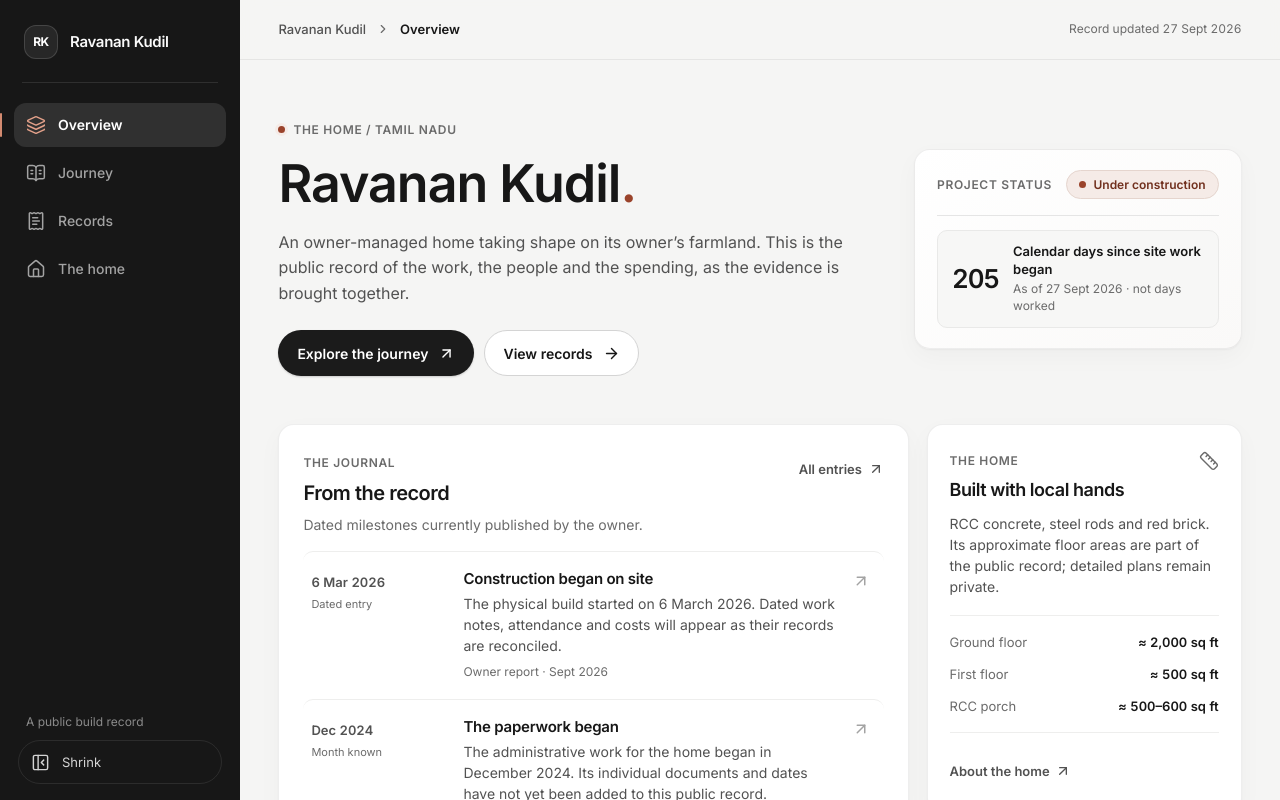
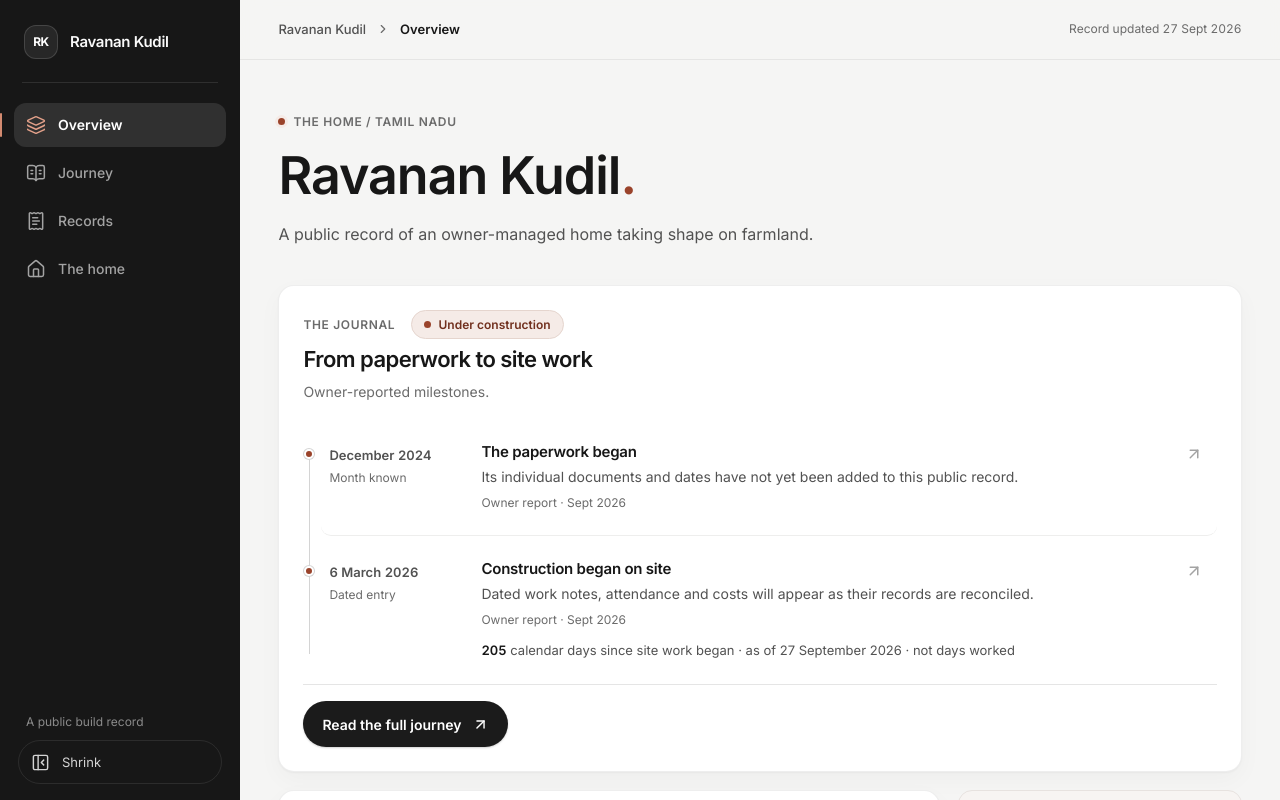
Before and after one commit to ashwingopalsamy/ravanan-kudil, a React (Vite) app: page / in a window 1280 px wide. Shown: the top 800 px of the page. Built offline with nearby package versions, Linux system fonts and the light colour scheme.

Commit message:
Lead overview with dated construction milestones

```diff
--- a/src/components/Journal.tsx
+++ b/src/components/Journal.tsx
@@ -1,13 +1,13 @@
 import { ArrowUpRight, ChevronDown } from "lucide-react";
 import { formatDate, formatSource, sourceTypeLabel, type JournalEntry } from "../lib/records";
 
-export function JournalPreview({ entries }: { entries: JournalEntry[] }) {
+export function JournalPreview({ entries, previewTextById, siteWorkElapsed }: { entries: JournalEntry[]; previewTextById?: Record<string, string>; siteWorkElapsed?: { days: number; asOf: string } }) {
   return (
     <div className="journal-preview-list">
       {entries.map((entry) => (
         <a className="journal-preview-row" href={`#journey/${entry.id}`} key={entry.id}>
-          <div className="journal-date"><time dateTime={entry.date}>{formatDate(entry.date)}</time><span>{entry.date.length === 7 ? "Month known" : "Dated entry"}</span></div>
-          <div className="journal-copy"><h3>{entry.title}</h3><p>{entry.body}</p><span className="source-line">{formatSource(entry.source)}{entry.corrections?.length ? ` · corrected ${formatDate(entry.corrections[entry.corrections.length - 1].date)}` : ""}</span></div>
+          <div className="journal-date"><time dateTime={entry.date}>{formatDate(entry.date, "long")}</time><span>{entry.date.length === 7 ? "Month known" : "Dated entry"}</span></div>
+          <div className="journal-copy"><h3>{entry.title}</h3><p>{previewTextById?.[entry.id] ?? entry.body}</p><span className="source-line">{formatSource(entry.source)}{entry.corrections?.length ? ` · corrected ${formatDate(entry.corrections[entry.corrections.length - 1].date)}` : ""}</span>{siteWorkElapsed && entry.id === "construction-began" && <span className="journal-elapsed"><strong className="tabular-nums">{siteWorkElapsed.days}</strong> calendar days since site work began · as of {formatDate(siteWorkElapsed.asOf, "long")} · not days worked</span>}</div>
           <ArrowUpRight className="journal-arrow" size={18} aria-hidden="true" />
         </a>
       ))}
--- a/src/styles/app.css
+++ b/src/styles/app.css
@@ -165,23 +165,24 @@
 .button--quiet:hover { border-color: #b8b8b8; color: var(--color-ink); background: #fafafa; }
 
 /* Overview */
-.overview-hero { display: grid; grid-template-columns: minmax(0, 1.55fr) minmax(18rem, 0.85fr); align-items: stretch; gap: clamp(1.25rem, 3vw, 2.75rem); padding-block: 0.5rem 2.25rem; }
-.hero-copy { display: flex; flex-direction: column; align-items: flex-start; justify-content: center; padding-block: 0.75rem; }
+.overview-lead { display: grid; grid-template-columns: minmax(0, 0.85fr) minmax(0, 1.15fr); align-items: start; gap: 1.125rem; margin-block-end: 1.125rem; }
+.overview-hero { padding-block: 2rem 0; }
+.hero-copy { display: flex; max-width: 48rem; flex-direction: column; align-items: flex-start; justify-content: center; padding-block: 0.75rem; }
 .hero-copy h1 { margin-block-start: 1rem; font-size: clamp(2.375rem, 2rem + 1.9vw, 3.25rem); letter-spacing: -0.02em; }
 .title-period { color: var(--color-accent); }
 .hero-copy > p { max-width: 58ch; margin-block-start: 1rem; color: var(--color-ink-secondary); font-size: 1rem; line-height: var(--leading-relaxed); }
-.hero-actions { display: flex; flex-wrap: wrap; gap: 0.625rem; margin-block-start: 1.5rem; }
-.hero-history { align-self: center; padding: 1.25rem 1.375rem; border: 1px solid rgb(23 23 23 / 7%); border-radius: var(--radius-card-large); background: linear-gradient(145deg, #fff, #faf9f8); box-shadow: var(--shadow-card); }
-.hero-history-header { display: flex; align-items: center; justify-content: space-between; gap: 0.75rem; padding-block-end: 1rem; border-bottom: 1px solid var(--color-line); }
-.history-elapsed { display: flex; align-items: center; gap: 0.875rem; margin-block-start: 0.875rem; padding: 0.75rem 0.875rem; border: 1px solid #e9e9e8; border-radius: var(--radius-inset); background: #f7f7f6; }
-.history-elapsed > strong { flex: none; color: var(--color-ink); font-size: 1.625rem; font-weight: 600; letter-spacing: -0.045em; line-height: 1; font-variant-numeric: tabular-nums; }
-.history-elapsed > div { display: grid; min-width: 0; gap: 0.1875rem; }
-.history-elapsed > div > span { color: var(--color-ink); font-size: 0.8125rem; font-weight: 560; line-height: 1.35; }
-.history-elapsed small { color: var(--color-ink-muted); font-size: 0.75rem; line-height: 1.4; }
-.overview-columns { display: grid; grid-template-columns: minmax(0, 1.6fr) minmax(17rem, 0.8fr); align-items: start; gap: 1.125rem; }
-.latest-card { min-width: 0; padding: 1.5rem; }
+.chronology-card, .latest-entry-card { min-width: 0; padding: 1.5rem; }
+.chronology-kicker { display: flex; align-items: center; flex-wrap: wrap; gap: 0.625rem 1rem; }
+.chronology-card .card-heading h2 { font-size: 1.375rem; }
+.chronology-footer { display: flex; padding-block-start: 1rem; border-block-start: 1px solid var(--color-line); }
+.latest-entry-card { margin-block-start: 1.125rem; }
 .journal-preview-list { margin-block-start: 1rem; }
+.chronology-card .journal-preview-list { position: relative; padding-inline-start: 1.125rem; }
+.chronology-card .journal-preview-list::before { position: absolute; inset-block: 1.875rem; inset-inline-start: 0.35rem; width: 1px; background: var(--color-line-strong); content: ""; }
 .journal-preview-row { display: grid; grid-template-columns: 8.5rem minmax(0, 1fr) 1.5rem; align-items: start; gap: 1rem; padding: 1.125rem 0.5rem; border-top: 1px solid #eeeeed; border-radius: var(--radius-inset); color: inherit; text-decoration: none; transition: background-color var(--duration-quick) var(--ease-standard), color var(--duration-quick) var(--ease-standard); }
+.chronology-card .journal-preview-row { position: relative; padding-block: 1.5rem; border-top: 0; border-bottom: 1px solid #eeeeed; }
+.chronology-card .journal-preview-row:last-child { border-bottom: 0; }
+.chronology-card .journal-preview-row::before { position: absolute; inset-block-start: 1.875rem; inset-inline-start: -1.0625rem; width: 0.625rem; height: 0.625rem; border: 2px solid var(--color-surface); border-radius: 50%; background: var(--color-accent); box-shadow: 0 0 0 1px var(--color-line-strong); content: ""; }
 .journal-preview-row:hover, .journal-preview-row:focus-visible { color: inherit; background: #f8f7f6; text-decoration: none; }
 .journal-preview-row:focus-visible { outline: var(--focus-width) solid var(--color-focus); outline-offset: 2px; }
 .journal-preview-row :is(time, h3, p, .source-line) { text-decoration: none; }
@@ -190,16 +191,18 @@
 .journal-arrow { transition: color var(--duration-quick) var(--ease-standard), transform var(--duration-quick) var(--ease-standard); }
 .journal-date { display: grid; gap: 0.25rem; padding-block-start: 0.125rem; }
 .journal-date time { color: var(--color-ink-secondary); font-size: 0.8125rem; font-weight: 540; font-variant-numeric: tabular-nums; }
-.journal-date > span { color: var(--color-ink-muted); font-size: 0.6875rem; }
+.journal-date > span { color: var(--color-ink-muted); font-size: 0.75rem; }
 .journal-copy { min-width: 0; }
 .journal-copy h3 { font-size: 0.9375rem; font-weight: 580; letter-spacing: -0.015em; }
-.journal-copy p { margin-block-start: 0.25rem; color: var(--color-ink-secondary); font-size: 0.875rem; line-height: 1.5; }
+.journal-copy p { max-width: 65ch; margin-block-start: 0.25rem; color: var(--color-ink-secondary); font-size: 0.875rem; line-height: 1.5; }
 .source-line { display: block; margin-block-start: 0.5rem; color: var(--color-ink-muted); font-size: 0.75rem; line-height: 1.4; }
+.journal-elapsed { display: block; margin-block-start: 0.75rem; color: var(--color-ink-secondary); font-size: 0.8125rem; line-height: 1.5; }
+.journal-elapsed strong { color: var(--color-ink); font-weight: 600; }
 .journal-arrow { margin-block-start: 0.125rem; color: #a3a3a3; }
-.overview-context { display: grid; gap: 0.875rem; }
+.overview-context { display: grid; grid-template-columns: minmax(0, 1.4fr) minmax(16rem, 0.6fr); align-items: start; gap: 1.125rem; }
 .context-card { padding: 1.375rem; }
 .context-card .card-heading h2 { font-size: 1.125rem; }
-.context-card > p { margin-block-start: 0.75rem; color: var(--color-ink-secondary); font-size: 0.875rem; line-height: 1.5; }
+.context-card > p { max-width: 68ch; margin-block-start: 0.75rem; color: var(--color-ink-secondary); font-size: 0.875rem; line-height: 1.5; }
 .context-facts { display: grid; gap: 0.75rem; margin-block: 1.125rem; padding-block: 1rem; border-block: 1px solid #eeeeed; }
 .context-facts > div { display: flex; align-items: baseline; justify-content: space-between; gap: 0.75rem; }
 .context-facts span { color: var(--color-ink-muted); font-size: 0.8125rem; }
@@ -376,14 +379,13 @@
 
 /* Responsive application shell and record rows */
 @media (max-width: 68rem) {
-  .overview-hero { grid-template-columns: minmax(0, 1.2fr) minmax(17rem, 0.9fr); gap: 1.25rem; }
-  .overview-columns { grid-template-columns: minmax(0, 1.3fr) minmax(16rem, 0.85fr); }
   .journey-layout { grid-template-columns: minmax(0, 1fr) 16rem; }
   .data-row summary { grid-template-columns: 2.5rem minmax(0, 1fr) minmax(5.25rem, auto) minmax(6rem, auto) 1.25rem; gap: 0.625rem; }
 }
 
-@media (min-width: 54.001rem) and (max-width: 68rem) {
-  .overview-hero, .overview-columns { grid-template-columns: minmax(0, 1fr); }
+@media (max-width: 82rem) {
+  .overview-lead { grid-template-columns: minmax(0, 1fr); }
+  .overview-hero { padding-block: 0 0.5rem; }
 }
 
 @media (min-width: 54.001rem) and (max-width: 74rem) {
@@ -415,12 +417,10 @@
   .view-intro-line > div { width: 100%; }
   .view-intro h1 { font-size: clamp(1.75rem, 1.45rem + 1.7vw, 2.25rem); }
   .view-intro p { max-width: 62ch; font-size: 0.9375rem; }
-  .overview-hero { grid-template-columns: minmax(0, 1fr); gap: 1.25rem; padding-block: 0 1.5rem; }
   .hero-copy { padding-block: 0.25rem; }
   .hero-copy h1 { margin-block-start: 0.875rem; font-size: clamp(2.25rem, 1.9rem + 2vw, 3rem); }
   .hero-copy > p { font-size: 0.9375rem; }
-  .hero-history { padding: 1rem 1.125rem; }
-  .overview-columns, .journey-layout, .home-layout { grid-template-columns: minmax(0, 1fr); }
+  .journey-layout, .home-layout { grid-template-columns: minmax(0, 1fr); }
   .overview-context { grid-template-columns: repeat(2, minmax(0, 1fr)); }
   .journey-sidebar { grid-template-columns: repeat(2, minmax(0, 1fr)); }
   .home-aside { grid-template-columns: repeat(2, minmax(0, 1fr)); }
@@ -434,10 +434,8 @@
   .topbar-updated { font-size: 0.75rem; }
   .main-content { padding: 1.25rem 1rem 1.75rem; }
   .app-footer { padding-inline: 1rem; font-size: 0.6875rem; }
-  .hero-actions { width: auto; align-items: flex-start; flex-direction: column; gap: 0.625rem; }
-  .hero-actions .button { flex: none; padding-inline: 1.125rem; font-size: 0.875rem; white-space: nowrap; }
   .overview-context, .journey-sidebar, .home-aside { grid-template-columns: minmax(0, 1fr); }
-  .latest-card, .timeline-surface { padding: 1.125rem; }
+  .chronology-card, .latest-entry-card, .timeline-surface { padding: 1.125rem; }
   .journal-preview-row { grid-template-columns: minmax(0, 1fr) 1.25rem; gap: 0.5rem 0.875rem; padding-block: 1rem; }
   .journal-date { grid-column: 1; grid-row: 1; display: flex; align-items: baseline; gap: 0.5rem; }
   .journal-copy { grid-column: 1; grid-row: 2; }
@@ -515,9 +513,6 @@
 @media (max-width: 22rem) {
   .topbar { gap: 0.5rem; padding-inline: 1rem; }
   .topbar-identity { gap: 0.375rem; }
-  .hero-history-header { align-items: flex-start; flex-direction: column; gap: 0.5rem; }
-  .hero-actions { align-items: stretch; flex-direction: column; }
-  .hero-actions .button { width: 100%; min-height: 2.875rem; flex: none; justify-content: center; white-space: nowrap; }
   .journal-preview-row { padding-inline: 0.375rem; }
   .journal-date { flex-wrap: wrap; }
   .data-row summary { grid-template-columns: 2.25rem minmax(0, 1fr) minmax(5.25rem, 5.75rem) 1rem; gap: 0.5rem; }
--- a/src/views/OverviewView.tsx
+++ b/src/views/OverviewView.tsx
@@ -1,37 +1,39 @@
-import { ArrowRight, ArrowUpRight, CircleHelp, HardHat, ReceiptText, Ruler, Truck } from "lucide-react";
+import { ArrowUpRight, CircleHelp, HardHat, ReceiptText, Ruler, Truck } from "lucide-react";
 import { JournalPreview } from "../components/Journal";
 import { elapsedCalendarDays, formatArea, formatDate, sortedEntries, type PublicRecords } from "../lib/records";
 
 export function OverviewView({ records }: { records: PublicRecords }) {
   const entries = sortedEntries(records);
+  const milestoneEntries = records.entries
+    .filter((entry) => entry.id === "paperwork-began" || entry.id === "construction-began")
+    .sort((a, b) => a.date.localeCompare(b.date));
+  const latestEntry = entries.find((entry) => entry.id !== "paperwork-began" && entry.id !== "construction-began");
   const { project } = records;
   const daysElapsed = elapsedCalendarDays(project.constructionStarted, records.publishedAt);
   const recordedTransactions = records.finance.filter((item) => item.kind === "payment" || item.kind === "refund").length;
   return (
     <>
+      <div className="overview-lead">
         <section className="overview-hero" aria-labelledby="overview-title">
           <div className="hero-copy">
             <div className="eyebrow"><span className="eyebrow-mark" aria-hidden="true" /> The home / Tamil Nadu</div>
             <h1 id="overview-title">Ravanan Kudil<span className="title-period">.</span></h1>
-          <p>An owner-managed home taking shape on its owner’s farmland. This is the public record of the work, the people and the spending, as the evidence is brought together.</p>
-          <div className="hero-actions"><a className="button button--primary" href="#journey">Explore the journey <ArrowUpRight size={17} aria-hidden="true" /></a><a className="button button--quiet" href="#records">View records <ArrowRight size={17} aria-hidden="true" /></a></div>
-        </div>
-        <div className="hero-history" aria-label="Project status and elapsed calendar days">
-          <div className="hero-history-header"><span className="overline">Project status</span><span className="status-pill status-pill--active"><span className="status-pulse" /> Under construction</span></div>
-          <div className="history-elapsed"><strong className="tabular-nums">{daysElapsed}</strong><div><span>Calendar days since site work began</span><small>As of {formatDate(records.publishedAt)} · not days worked</small></div></div>
+            <p>A public record of an owner-managed home taking shape on farmland.</p>
           </div>
         </section>
+        <section className="surface-card chronology-card" aria-labelledby="chronology-title">
+          <div className="card-heading"><div><div className="chronology-kicker"><span className="overline">The journal</span><span className="status-pill status-pill--active"><span className="status-pulse" /> Under construction</span></div><h2 id="chronology-title">From paperwork to site work</h2><p>Owner-reported milestones.</p></div></div>
+          <JournalPreview entries={milestoneEntries} previewTextById={{ "paperwork-began": "Its individual documents and dates have not yet been added to this public record.", "construction-began": "Dated work notes, attendance and costs will appear as their records are reconciled." }} siteWorkElapsed={{ days: daysElapsed, asOf: records.publishedAt }} />
+          <div className="chronology-footer"><a className="button button--primary" href="#journey">Read the full journey <ArrowUpRight size={17} aria-hidden="true" /></a></div>
+        </section>
+      </div>
 
-      <div className="overview-columns">
-        <section className="surface-card latest-card" aria-labelledby="latest-title">
-          <div className="card-heading"><div><span className="overline">The journal</span><h2 id="latest-title">From the record</h2><p>Dated milestones currently published by the owner.</p></div><a className="text-action" href="#journey">All entries <ArrowUpRight size={16} aria-hidden="true" /></a></div>
-          <JournalPreview entries={entries.slice(0, 3)} />
-        </section>
       <aside className="overview-context" aria-label="Home context">
-          <section className="surface-card context-card" aria-labelledby="scope-title"><div className="card-heading"><div><span className="overline">The home</span><h2 id="scope-title">Built with local hands</h2></div><Ruler size={20} strokeWidth={1.7} aria-hidden="true" /></div><p>RCC concrete, steel rods and red brick. Its approximate floor areas are part of the public record; detailed plans remain private.</p><div className="context-facts"><div><span>Ground floor</span><strong>≈ {formatArea(project.areasSqFt.groundFloor)} sq ft</strong></div><div><span>First floor</span><strong>≈ {formatArea(project.areasSqFt.firstFloor)} sq ft</strong></div><div><span>RCC porch</span><strong>≈ {formatArea(project.areasSqFt.porchMin)}–{formatArea(project.areasSqFt.porchMax)} sq ft</strong></div></div><a className="text-action" href="#home">About the home <ArrowUpRight size={16} aria-hidden="true" /></a></section>
+        <section className="surface-card context-card" aria-labelledby="scope-title"><div className="card-heading"><div><span className="overline">The home</span><h2 id="scope-title">RCC, steel and red brick</h2></div><Ruler size={20} strokeWidth={1.7} aria-hidden="true" /></div><p>A contemporary home in Tamil Nadu. Its approximate floor areas are public; detailed working plans stay private.</p><div className="context-facts"><div><span>Ground floor</span><strong>≈ {formatArea(project.areasSqFt.groundFloor)} sq ft</strong></div><div><span>First floor</span><strong>≈ {formatArea(project.areasSqFt.firstFloor)} sq ft</strong></div><div><span>RCC porch</span><strong>≈ {formatArea(project.areasSqFt.porchMin)}–{formatArea(project.areasSqFt.porchMax)} sq ft</strong></div></div><a className="text-action" href="#home">About the home <ArrowUpRight size={16} aria-hidden="true" /></a></section>
         <section className="context-note"><CircleHelp size={19} strokeWidth={1.8} aria-hidden="true" /><p>Unpublished costs or attendance are shown as unknown. No missing day is counted as a day off.</p></section>
       </aside>
-      </div>
+
+      {latestEntry && <section className="surface-card latest-entry-card" aria-labelledby="latest-entry-title"><div className="card-heading"><div><span className="overline">Public journal</span><h2 id="latest-entry-title">Latest dated entry</h2></div><a className="text-action" href="#journey">All entries <ArrowUpRight size={16} aria-hidden="true" /></a></div><JournalPreview entries={[latestEntry]} /></section>}
 
       <section className="coverage-section" aria-labelledby="coverage-title">
         <div className="section-line">
```
Lines whose indentation alone changed are shown as unchanged.
